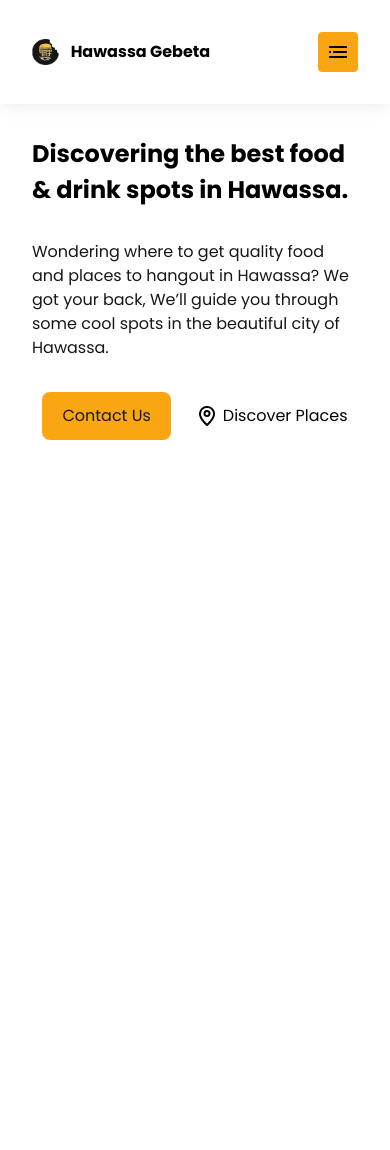
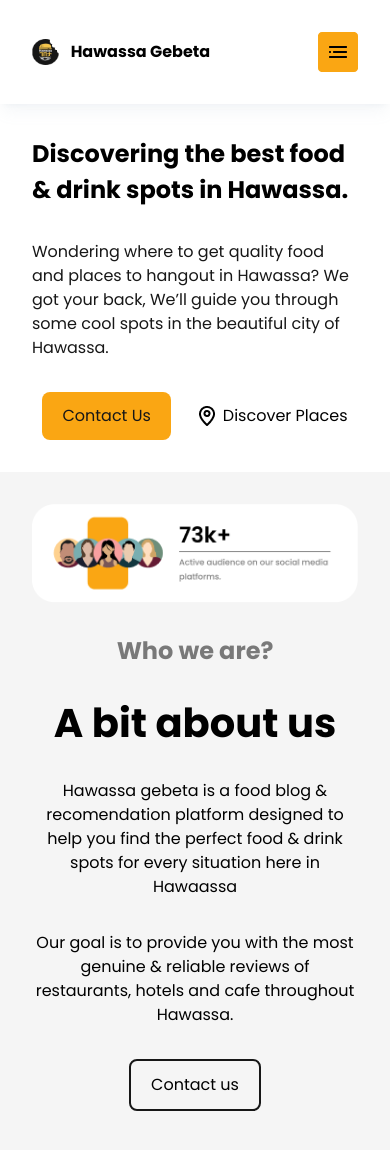
Before and after one commit to darikmohammed/hawassa-gebeta, a React (Create React App) app: page / in a window 390 px wide. Before the commit the page ends 844 px from the top, so only its background shows below. Built offline with nearby package versions, Linux system fonts and the light colour scheme; the HTML template or start-up script is replaced by a standard one.

Commit message:
Update About page for mobile view

```diff
--- a/src/components/AboutUs.jsx
+++ b/src/components/AboutUs.jsx
@@ -4,43 +4,34 @@ function AboutUs() {
   return (
     <section
       id="about-us"
-      className="grid grid-cols-2 gap-20 px-40 pb-40 items-center justify-items-center"
+      className=" flex flex-col px-8 pt-8 pb-10 md:grid md:grid-cols-2 md:gap-20 md:px-40 md:pb-40 md:items-center md:justify-items-center"
     >
-      {/* <div className="bg-white rounded-lg px-6 py-2 flex gap-2 items-center">
-          <div className="flex mb-5 -space-x-4">
-            <img src="./img/avatars/2.png" alt="2" className=" w-8 h-8" />
-            <img src="./img/avatars/1.png" alt="1" className=" w-8 h-8" />
-            <img src="./img/avatars/3.png" alt="3" className=" w-8 h-8" />
-            <img src="./img/avatars/4.png" alt="4" className=" w-8 h-8" />
-            <img src="./img/avatars/5.png" alt="5" className=" w-8 h-8" />
-          </div>
-          <div>
-            <h1>73k+</h1>
-            <hr />
-            <p>Active audience on our social media platforms.</p>
-          </div>
-        </div> */}
-      <div className=" mt-14 w-[37.5rem] h-[37.5rem] rounded-full bg-gradient-to-b from-black_light to-gradiant_stop relative">
+      <img
+        src="./img/Frame.png"
+        alt="Customer Frame"
+        className="block md:hidden"
+      />
+      <div className=" hidden md:block mt-14 w-[37.5rem] h-[37.5rem] rounded-full bg-gradient-to-b from-black_light to-gradiant_stop relative">
         <img
           src="./img/Frame.png"
           alt="Customer Frame"
           className=" absolute bottom-20 left-1/2"
         />
       </div>
-      <div className=" mt-80 flex flex-col gap-8 items-end">
-        <h1 className=" text-h6 font-bold">Who we are?</h1>
+      <div className=" flex flex-col mt-8 items-center gap-8 md:items-end md:mt-80">
+        <h1 className=" text-h6 font-bold opacity-50">Who we are?</h1>
         <div className="flex gap-2 items-center">
           <h2 className=" text-h4 font-bold">A bit about us</h2>
-          <div className="smile-img bg-primary_light rounded-full w-16 h-16 flex items-center justify-center">
+          <div className=" hidden md:flex smile-img bg-primary_light rounded-full w-16 h-16 items-center justify-center">
             <img src="./img/smile.png" alt="Smile" className="" />
           </div>
         </div>
-        <p className="text-end">
+        <p className=" text-center md:text-end">
           Hawassa gebeta is a food blog & recomendation platform designed to
           help you find the perfect food & drink spots for every situation here
           in Hawaassa
         </p>
-        <p className="text-end">
+        <p className=" text-center md:text-end">
           Our goal is to provide you with the most genuine & reliable reviews of
           restaurants, hotels and cafe throughout Hawassa.
         </p>
--- a/src/components/Body.jsx
+++ b/src/components/Body.jsx
@@ -9,8 +9,8 @@ function Body() {
   return (
     <div className=" h-full bg-body">
       <Home />
-      {/* <AboutUs />
-      <Work />
+      <AboutUs />
+      {/* <Work />
       <Service />
       <Blogs /> */}
     </div>
--- a/src/components/Home.jsx
+++ b/src/components/Home.jsx
@@ -4,7 +4,7 @@ function Home() {
   return (
     <section
       id="home"
-      className=" flex flex-col px-8 bg-white md:grid md:grid-cols-2 md:gap-2 md:pt-16 md:px-40 md:pb-28"
+      className=" flex flex-col px-8 pb-8 bg-white md:grid md:grid-cols-2 md:gap-2 md:pt-16 md:px-40 md:pb-28"
     >
       <div className="flex flex-col gap-8 pt-8 md:pt-16">
         <h1 className=" text-[24px] md:text-h1 font-bold">
```
